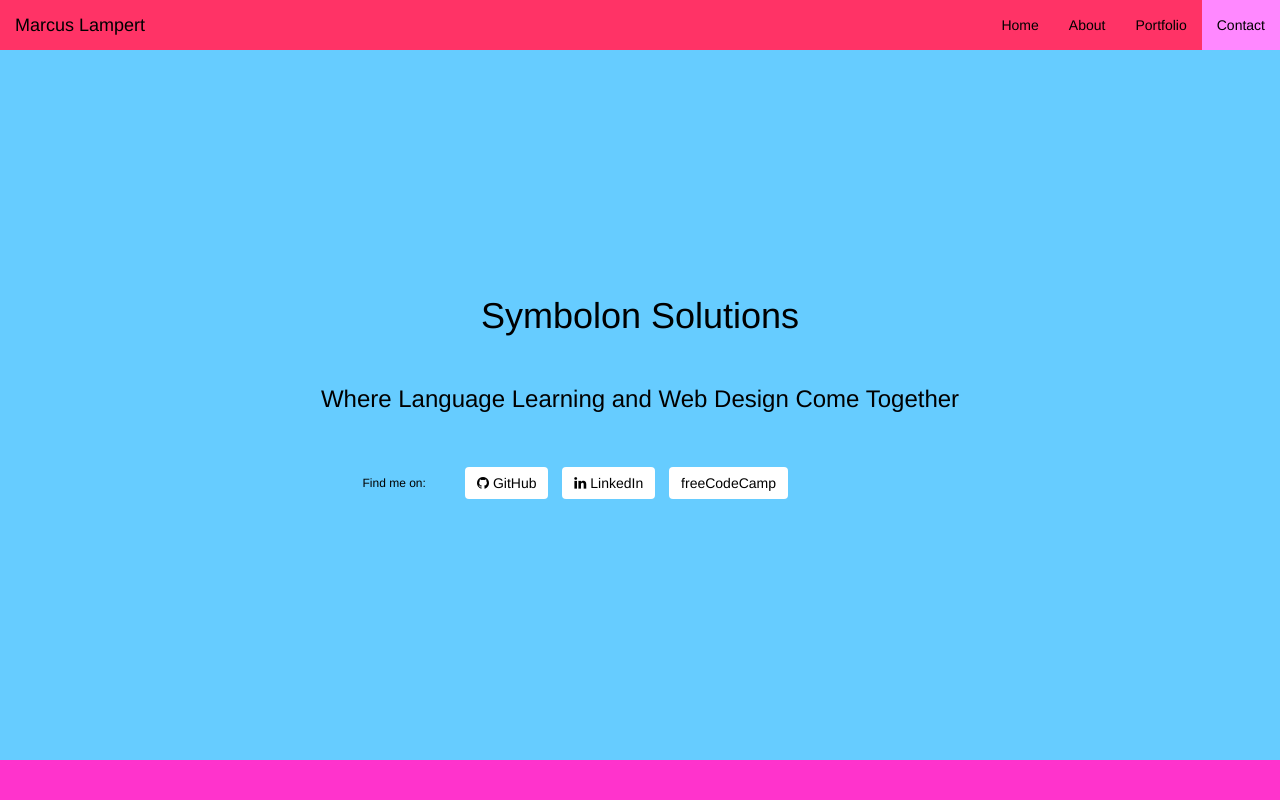
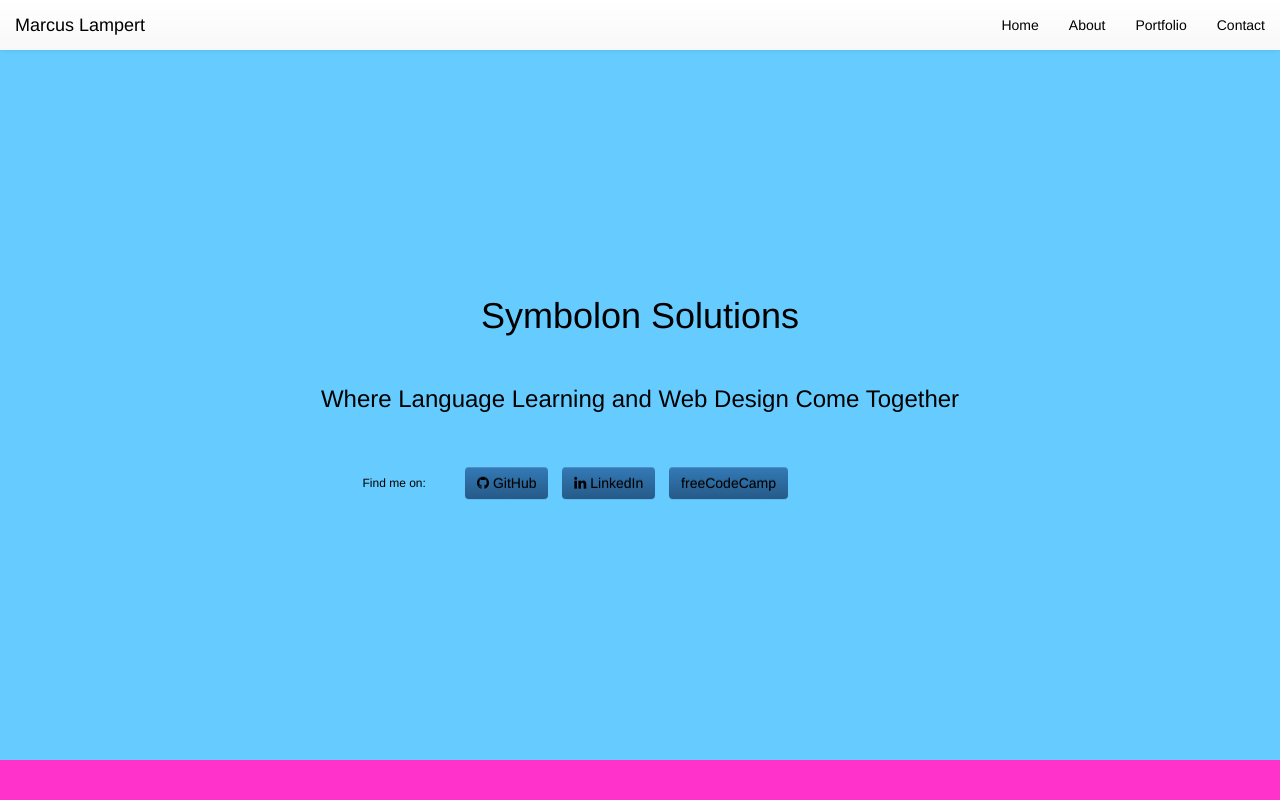
Before and after one commit to mlampert84/Profile_Page, a plain HTML site: page index.html in a window 1280 px wide. Shown: the top 800 px of the page. Drawn offline with nearby package versions, Linux system fonts and the light colour scheme.

Commit message:
Updated CDN links to be https rather than just http

```diff
--- a/index.html
+++ b/index.html
@@ -1,12 +1,15 @@
 <head>
   <!-- Latest compiled and minified CSS -->
-  <link rel="stylesheet" href="http://maxcdn.bootstrapcdn.com/bootstrap/3.3.7/css/bootstrap.min.css">
-  <!-- jQuery library -->
-  <script src="https://ajax.googleapis.com/ajax/libs/jquery/1.12.4/jquery.min.js"></script>
-  <!-- Latest compiled JavaScript -->
-  <script src="http://maxcdn.bootstrapcdn.com/bootstrap/3.3.7/js/bootstrap.min.js"></script>
-  <!-- Calls the awesome fonts from a CDN  -->
- <link rel="stylesheet" href="http://cdnjs.cloudflare.com/ajax/libs/font-awesome/4.6.3/css/font-awesome.min.css">
+  <link rel="stylesheet" href="https://maxcdn.bootstrapcdn.com/bootstrap/3.3.7/css/bootstrap.min.css" integrity="sha384-BVYiiSIFeK1dGmJRAkycuHAHRg32OmUcww7on3RYdg4Va+PmSTsz/K68vbdEjh4u" crossorigin="anonymous">
+
+  <!-- Optional theme -->
+  <link rel="stylesheet" href="https://maxcdn.bootstrapcdn.com/bootstrap/3.3.7/css/bootstrap-theme.min.css" integrity="sha384-rHyoN1iRsVXV4nD0JutlnGaslCJuC7uwjduW9SVrLvRYooPp2bWYgmgJQIXwl/Sp" crossorigin="anonymous">
+
+  <!-- Latest compiled and minified JavaScript -->
+  <script src="https://maxcdn.bootstrapcdn.com/bootstrap/3.3.7/js/bootstrap.min.js" integrity="sha384-Tc5IQib027qvyjSMfHjOMaLkfuWVxZxUPnCJA7l2mCWNIpG9mGCD8wGNIcPD7Txa" crossorigin="anonymous"></script>
+
+<link href="https://maxcdn.bootstrapcdn.com/font-awesome/4.7.0/css/font-awesome.min.css" rel="stylesheet" integrity="sha384-wvfXpqpZZVQGK6TAh5PVlGOfQNHSoD2xbE+QkPxCAFlNEevoEH3Sl0sibVcOQVnN" crossorigin="anonymous">
+
 <link href= "css/style.css" type = "text/css" rel="stylesheet" />
 </head>
 
```
